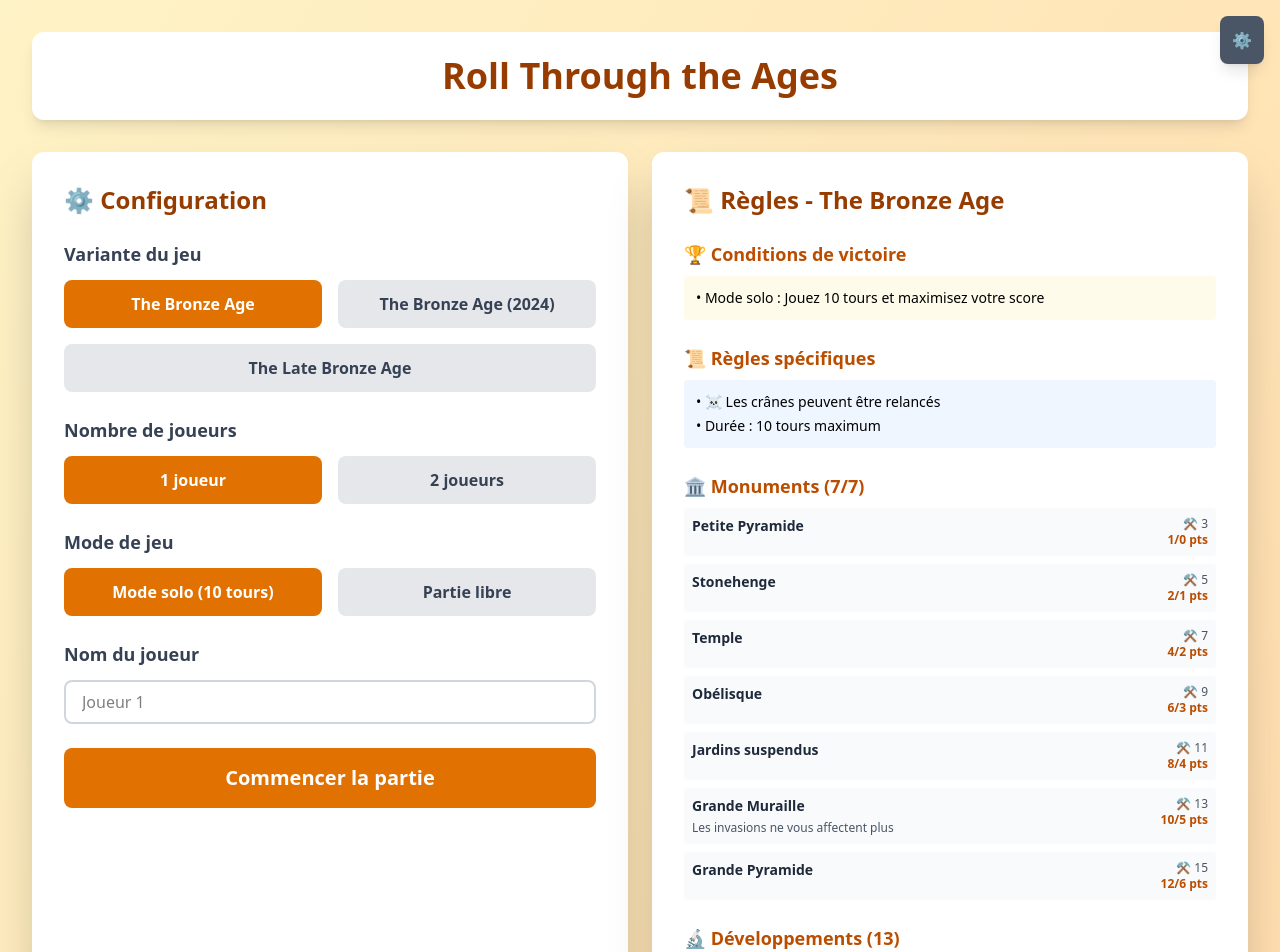
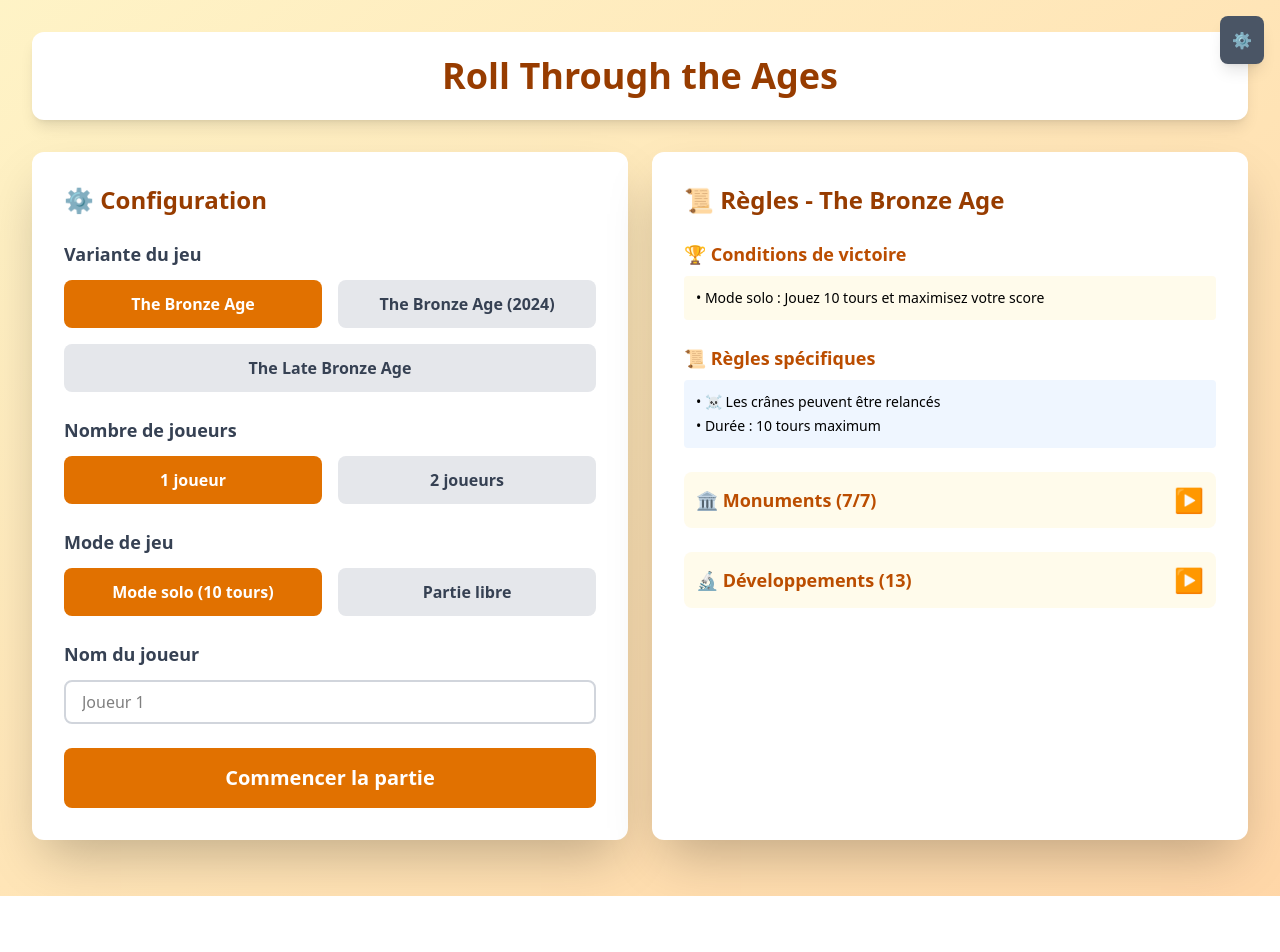
Before and after one commit to bastosh/roll-through-the-ages, a React (Vite) app: page / in a window 1280 px wide. Shown: the top 952 px of the page. After the commit the page ends 896 px from the top, so only its background shows below. Built offline with nearby package versions, Linux system fonts and the light colour scheme.

Commit message:
Update VariantDetails.jsx

```diff
--- a/src/components/VariantDetails.jsx
+++ b/src/components/VariantDetails.jsx
@@ -1,7 +1,10 @@
+import { useState } from 'react';
 import { getVariantById } from '../constants/variants';
 
 export default function VariantDetails({ variantId, playerCount, isSoloMode }) {
   const variant = getVariantById(variantId);
+  const [monumentsOpen, setMonumentsOpen] = useState(false);
+  const [developmentsOpen, setDevelopmentsOpen] = useState(false);
 
   if (!variant) return null;
 
@@ -42,12 +45,17 @@
         </div>
       )}
 
-      {/* Monuments disponibles */}
+      {/* Monuments disponibles - Accordéon */}
       <div className="mb-6">
-        <h3 className="text-lg font-semibold text-amber-700 mb-2">
-          🏛️ Monuments ({availableMonuments.length}/{variant.monuments.length})
-        </h3>
-        <div className="space-y-2">
+        <button
+          onClick={() => setMonumentsOpen(!monumentsOpen)}
+          className="w-full flex items-center justify-between text-lg font-semibold text-amber-700 mb-2 p-3 bg-amber-50 rounded-lg hover:bg-amber-100 transition cursor-pointer"
+        >
+          <span>🏛️ Monuments ({availableMonuments.length}/{variant.monuments.length})</span>
+          <span className="text-2xl">{monumentsOpen ? '▼' : '▶'}</span>
+        </button>
+        {monumentsOpen && (
+          <div className="space-y-2 mt-2">
             {availableMonuments.map(function(monument) {
               return (
                 <div key={monument.id} className="bg-gray-50 rounded p-2 text-sm flex justify-between items-start">
@@ -66,20 +74,26 @@
                 </div>
               );
             })}
-        </div>
             {excludedMonuments.length > 0 && (
               <div className="mt-2 text-xs text-gray-500 italic">
                 {excludedMonuments.length} monument(s) non disponible(s) avec {playerCount} joueur(s)
               </div>
             )}
           </div>
+        )}
+      </div>
 
-      {/* Développements disponibles */}
+      {/* Développements disponibles - Accordéon */}
       <div>
-        <h3 className="text-lg font-semibold text-amber-700 mb-2">
-          🔬 Développements ({variant.developments.length})
-        </h3>
-        <div className="space-y-2">
+        <button
+          onClick={() => setDevelopmentsOpen(!developmentsOpen)}
+          className="w-full flex items-center justify-between text-lg font-semibold text-amber-700 mb-2 p-3 bg-amber-50 rounded-lg hover:bg-amber-100 transition cursor-pointer"
+        >
+          <span>🔬 Développements ({variant.developments.length})</span>
+          <span className="text-2xl">{developmentsOpen ? '▼' : '▶'}</span>
+        </button>
+        {developmentsOpen && (
+          <div className="space-y-2 mt-2">
             {variant.developments.map(function(dev) {
               return (
                 <div key={dev.id} className="bg-gray-50 rounded p-2 text-sm flex justify-between items-start">
@@ -95,6 +109,7 @@
               );
             })}
           </div>
+        )}
       </div>
     </div>
   );
```
Lines whose indentation alone changed are shown as unchanged.
